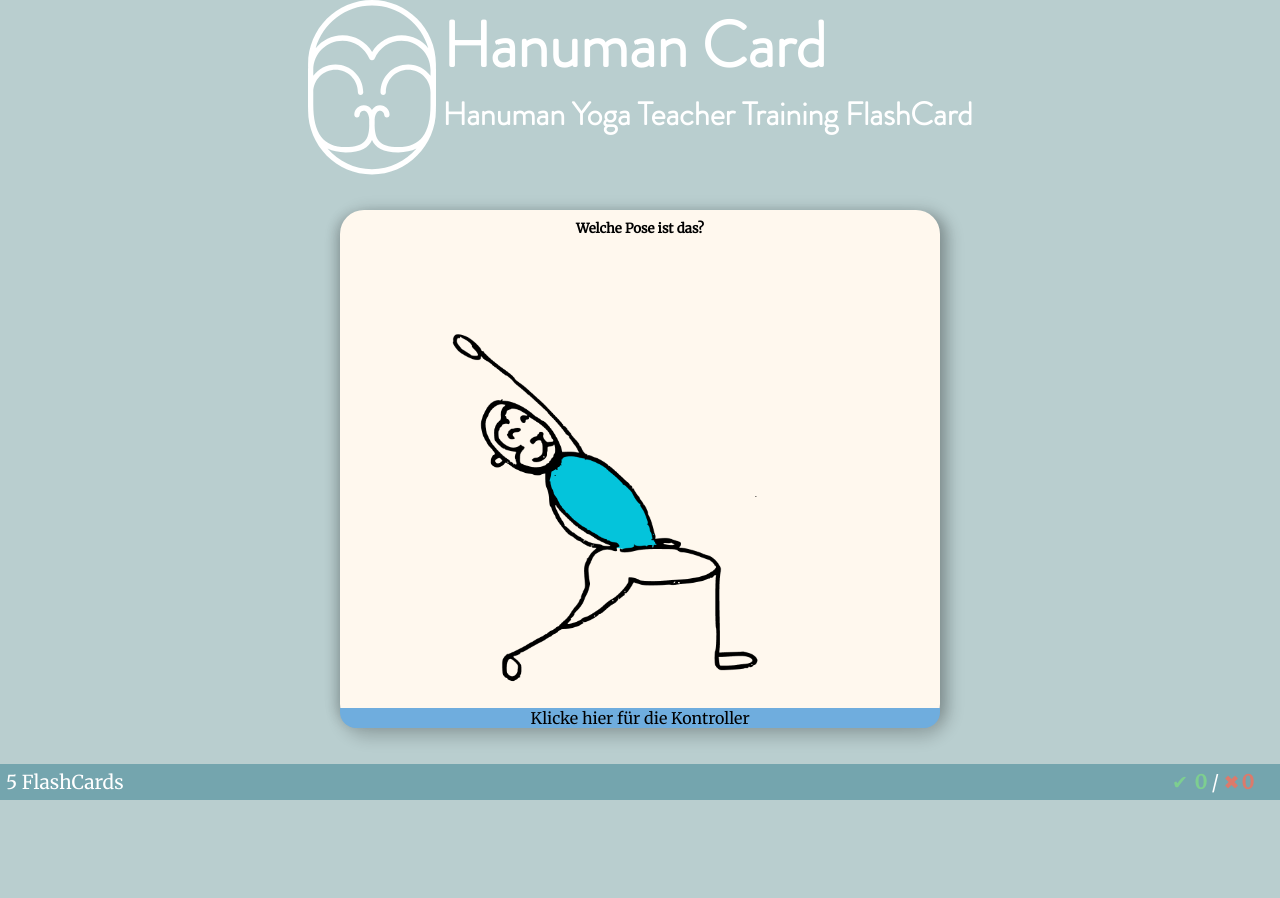
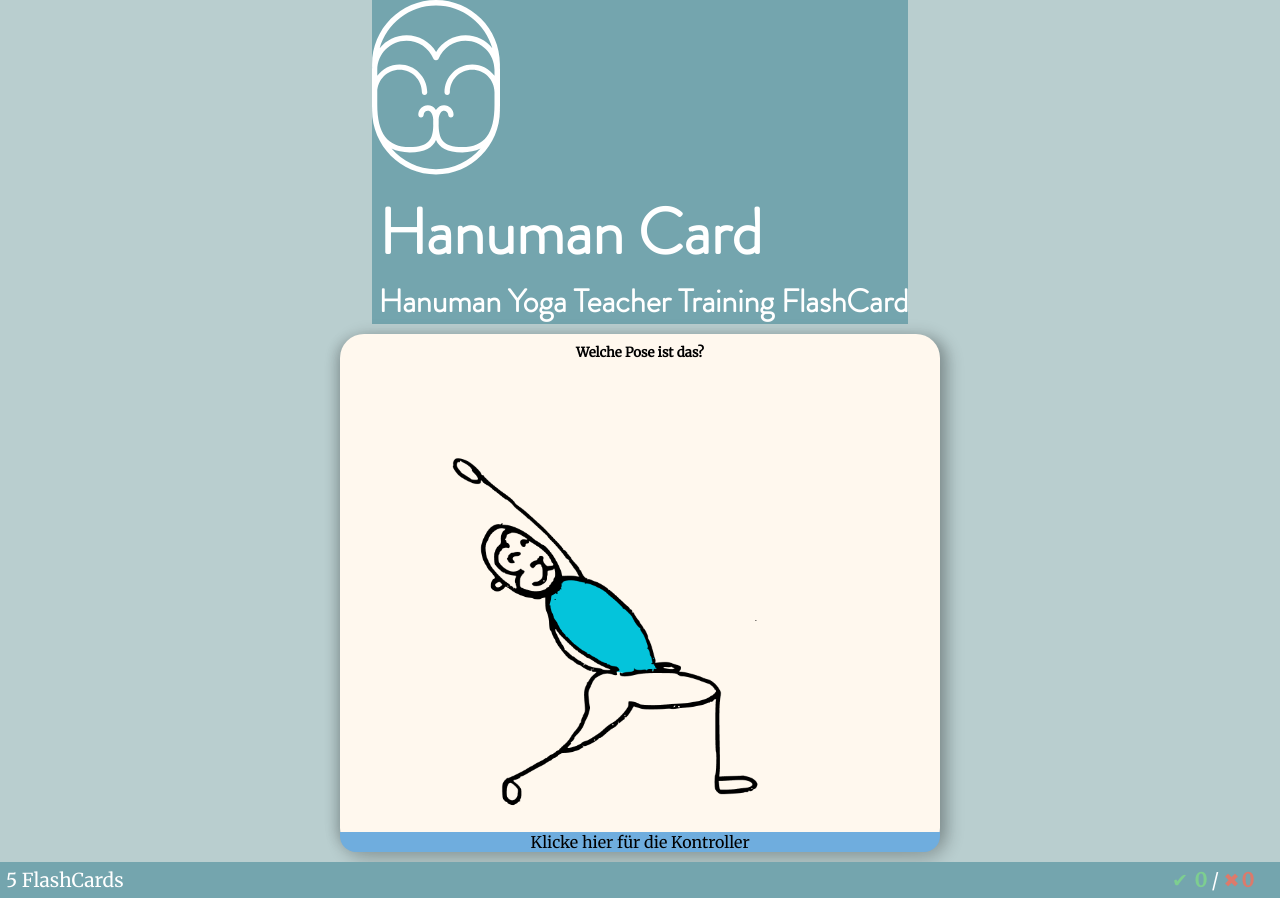
Before and after one commit to BenjaminBrodwolf/PWA-HanumanCard, a plain HTML site: page index.html in a window 1280 px wide. Before the commit the page ends 800 px from the top, so only its background shows below. Drawn offline with Linux system fonts and the light colour scheme.

Commit message:
css Flex

```diff
--- a/css/style.css
+++ b/css/style.css
@@ -26,9 +26,9 @@ body {
 }
 
 header {
-    display: flex;
-    flex-direction: row;
-    justify-content: space-around;
+    /*display: flex;*/
+    /*flex-direction: row;*/
+    /*justify-content: space-around;*/
 
 
     font-family: "Brandon Grotesque Light", "Segoe Print", sans-serif;
@@ -37,7 +37,7 @@ header {
 
     /*text-align: left;*/
     /*padding: 1rem;*/
-    /*background: #74A5AE;*/
+    background: #74A5AE;
     /*width: 100%;*/
 }
 
```
